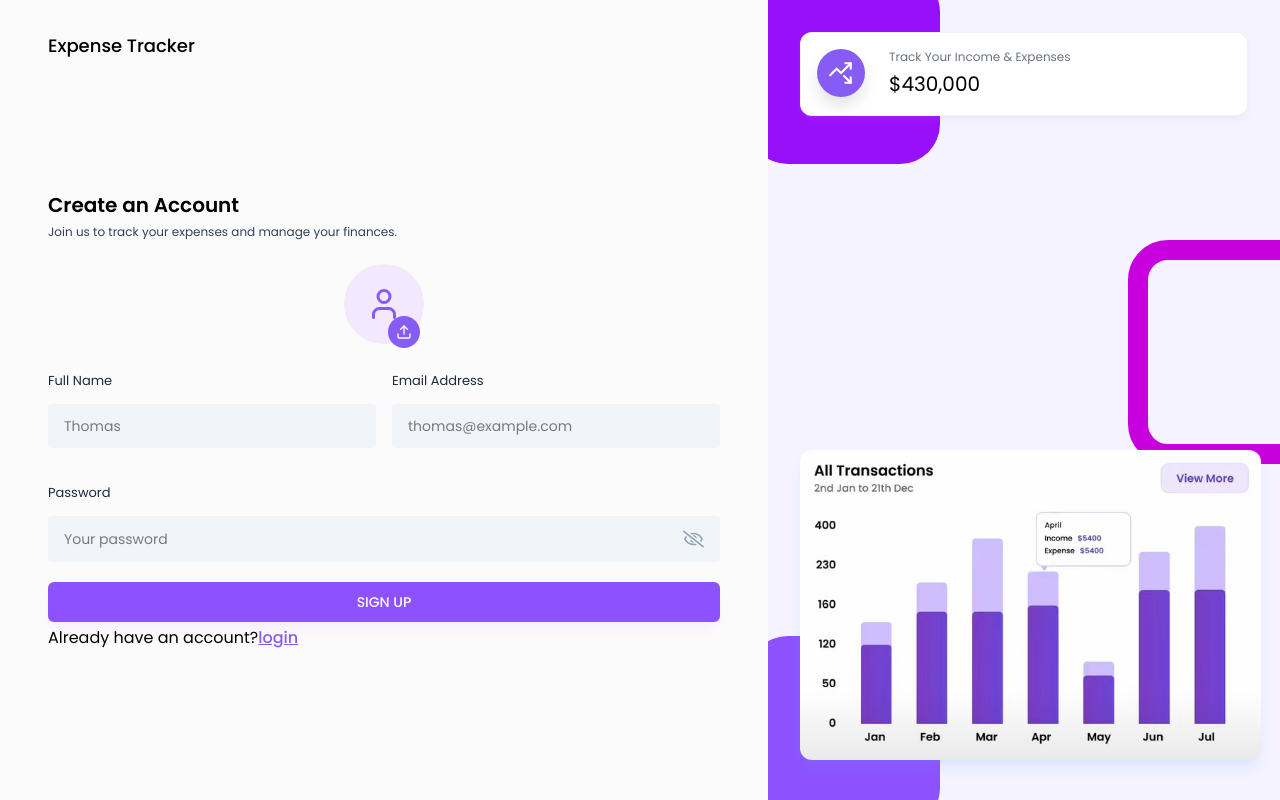
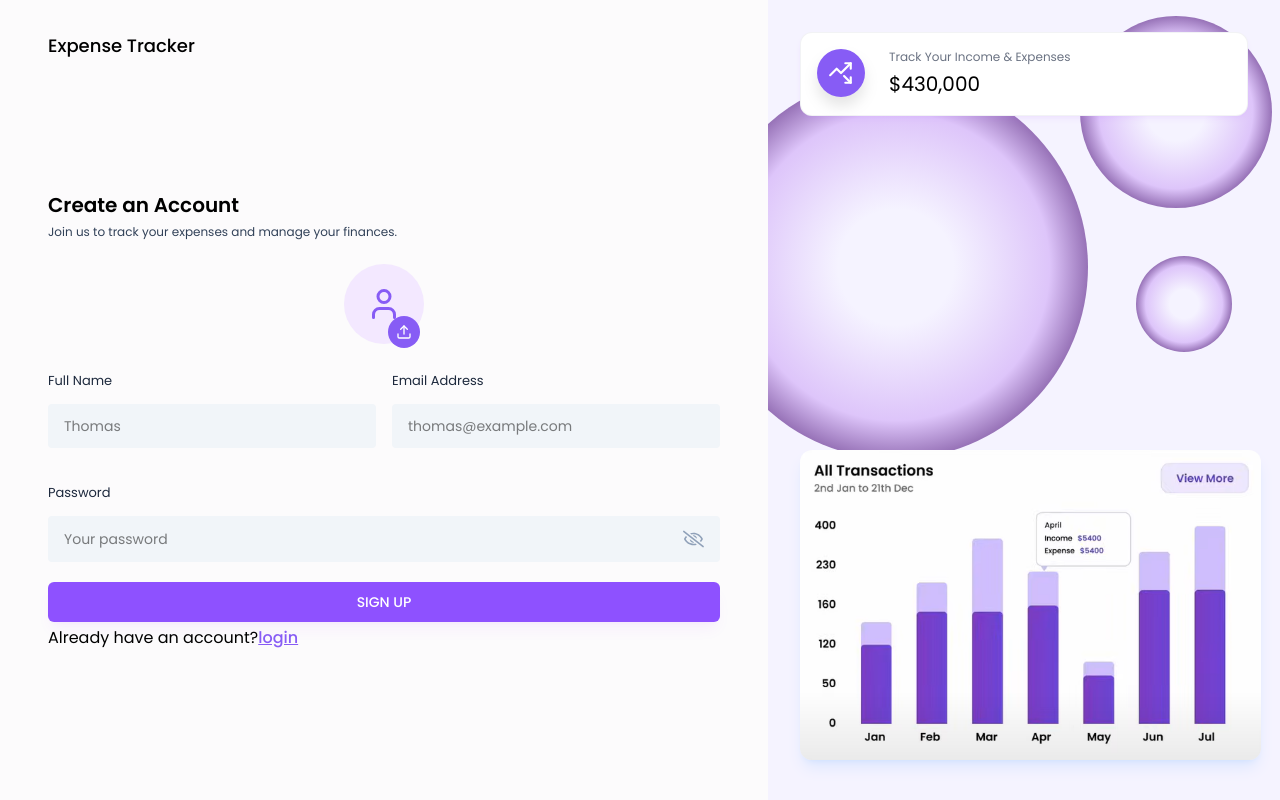
Before and after one commit to DhanukaPrabhashwara/Expense-Tracker, a React (Vite) app in the folder frontend/expense-tracker/: page /signup in a window 1280 px wide. Built offline with nearby package versions, Linux system fonts and the light colour scheme.

Commit message:
changed some styles

```diff
--- a/frontend/expense-tracker/src/components/layouts/AuthLayout.jsx
+++ b/frontend/expense-tracker/src/components/layouts/AuthLayout.jsx
@@ -10,9 +10,10 @@ const AuthLayout = ({ children }) => {
         </div>
 
         <div className="hidden md:block w-[40vw] h-screen bg-violet-50 bg-auth-bg-img bg-cover bg-no-repeat bg-center overflow-hidden p-8 relative">
-            <div className="w-48 h-48 rounded-[40px] bg-purple-600 absolute -top-7 -left-5" />
-            <div className="w-48 h-56 rounded-[40px] border-[20px] border-fuchsia-600 absolute top-[30%] -right-10" />
-            <div className="w-48 h-48 rounded-[40px] bg-violet-500 absolute -bottom-7 -left-5" />
+        <div className="absolute w-96 h-96 rounded-full bg-[radial-gradient(closest-side,_rgba(168,85,247,0)_30%,_rgba(147,51,234,0.4)_80%,_rgba(88,28,135,1))] top-1/3 left-1/4 -translate-x-1/2 -translate-y-1/2 opacity-60" />
+        <div className="absolute w-48 h-48 rounded-full bg-[radial-gradient(closest-side,_rgba(168,85,247,0)_30%,_rgba(147,51,234,0.4)_80%,_rgba(88,28,135,1))] top-4 right-2 opacity-60" />
+        <div className="absolute w-24 h-24 rounded-full bg-[radial-gradient(closest-side,_rgba(168,85,247,0)_30%,_rgba(147,51,234,0.4)_80%,_rgba(88,28,135,1))] top-64 right-12 opacity-60" />
+
 
             <div className="grid grid-cols-1 z-20">
                 <StatsInfoCard
```
Also changed, not shown: 2 other files (tests, documents, lock files or other folders).
